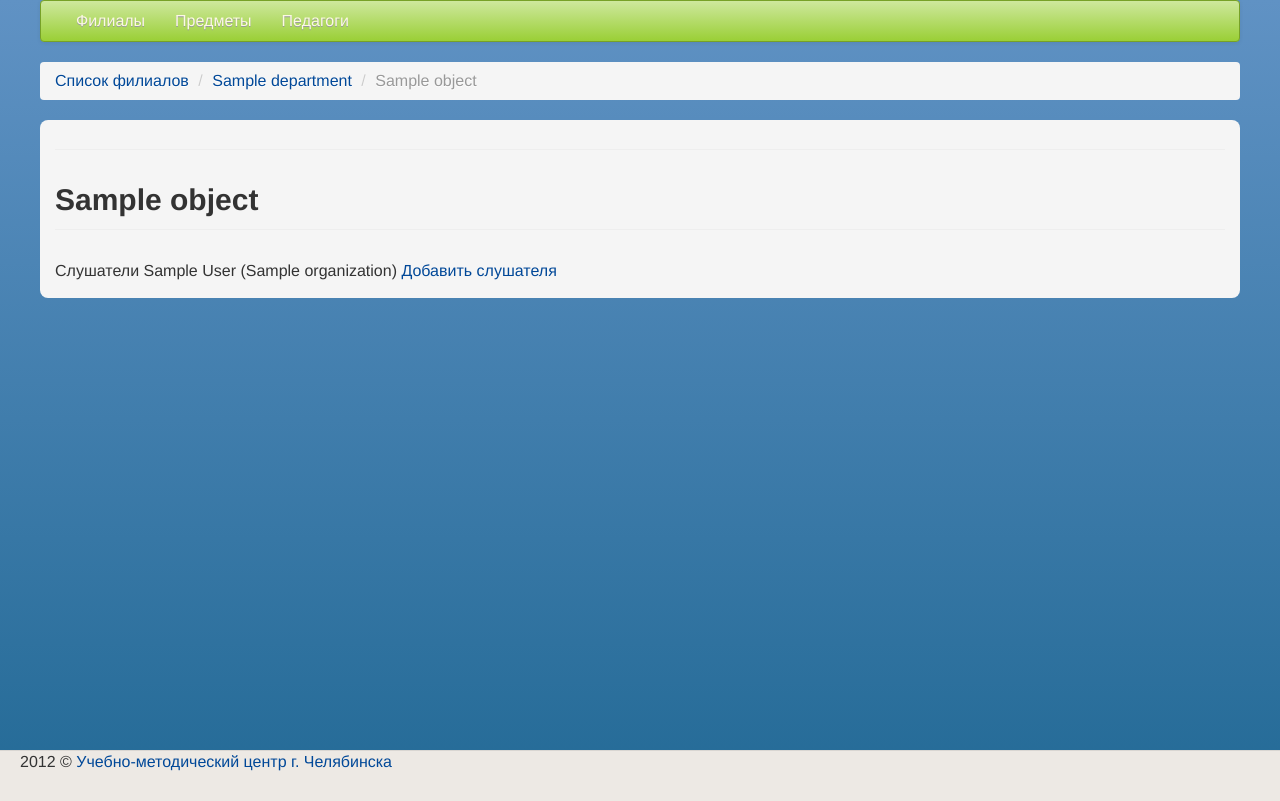
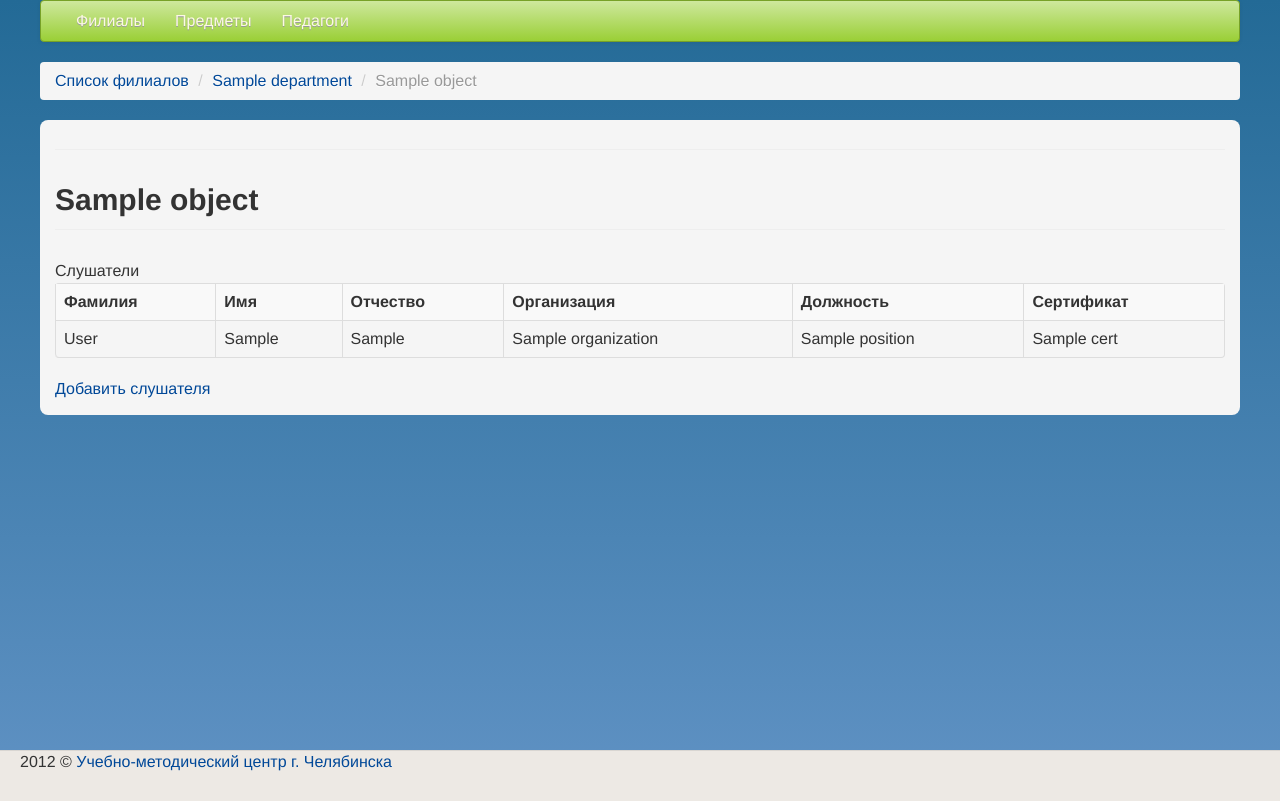
Before and after one commit to summerisgone/umc-kurator, a Django app: template schedule/core/templates/core/course_detail.html in a window 1280 px wide. Run offline with Django 3.2, Linux system fonts and the light colour scheme; the template is opened without the code that fills it: most values are stand-ins (such as "Sample title", 1, 10 or a date in 2020); some libraries are stand-ins or nearby versions.

Commit message:
Поправил верстку и стили

```diff
--- a/media/css/main.css
+++ b/media/css/main.css
@@ -105,15 +105,15 @@ html, body {
    ========================================================================== */
 
 body {
-    background: #236A96;
-    background: #6092c4; /* Old browsers */
     background: -moz-linear-gradient(top,  #6092c4 0%, #236a96 100%); /* FF3.6+ */
     background: -webkit-gradient(linear, left top, left bottom, color-stop(0%,#6092c4), color-stop(100%,#236a96)); /* Chrome,Safari4+ */
-    background: -webkit-linear-gradient(top,  #6092c4 0%,#236a96 100%); /* Chrome10+,Safari5.1+ */
+    background: -webkit-linear-gradient(top,  #236a96 0%, #6092c4 100%); /* Chrome10+,Safari5.1+ */
     background: -o-linear-gradient(top,  #6092c4 0%,#236a96 100%); /* Opera 11.10+ */
     background: -ms-linear-gradient(top,  #6092c4 0%,#236a96 100%); /* IE10+ */
-    background: linear-gradient(to bottom,  #6092c4 0%,#236a96 100%); /* W3C */
+    background: linear-gradient(to bottom,  #236a96 0%, #6092c4 100%,); /* W3C */
     filter: progid:DXImageTransform.Microsoft.gradient( startColorstr='#6092c4', endColorstr='#236a96',GradientType=0 ); /* IE6-9 */
+    background-color: #6092c4; /* Old browsers */
+    background-repeat: no-repeat;
 }
 
 .container-wrapper.main {
--- a/schedule/core/templates/core/course_detail.html
+++ b/schedule/core/templates/core/course_detail.html
@@ -12,9 +12,30 @@
     <h2 class="page-header">{{ object }}</h2>
     Cлушатели
 
-    {% for user in object.students.all %}
-        {{ user.first_name }} {{ user.last_name }} ({{ user.get_profile.organization }})
+    <table class="table table-bordered table-striped">
+        <tr>
+            <th>Фамилия</th>
+            <th>Имя</th>
+            <th>Отчество</th>
+            <th>Организация</th>
+            <th>Должность</th>
+            <th>Сертификат</th>
+        </tr>
+    {% for listener in object.students.all %}
+        <tr>
+            <td>{{ listener.last_name_inflated }}</td>
+            <td>{{ listener.first_name_inflated }}</td>
+            <td>{{ listener.patronymic_inflated }}</td>
+            <td>{{ listener.organization }}</td>
+            <td>{{ listener.position }}</td>
+            <td>
+                {% for cert in listener.certificate_set.all %}
+                {{ cert.name }}{% if not forloop.last %},{% endif %}
+                {% endfor %}
+            </td>
+        </tr>
     {% endfor %}
+    </table>
 
     <a href="{% url add_listener object.pk %}">Добавить слушателя</a>
 {% endblock content %}
```
